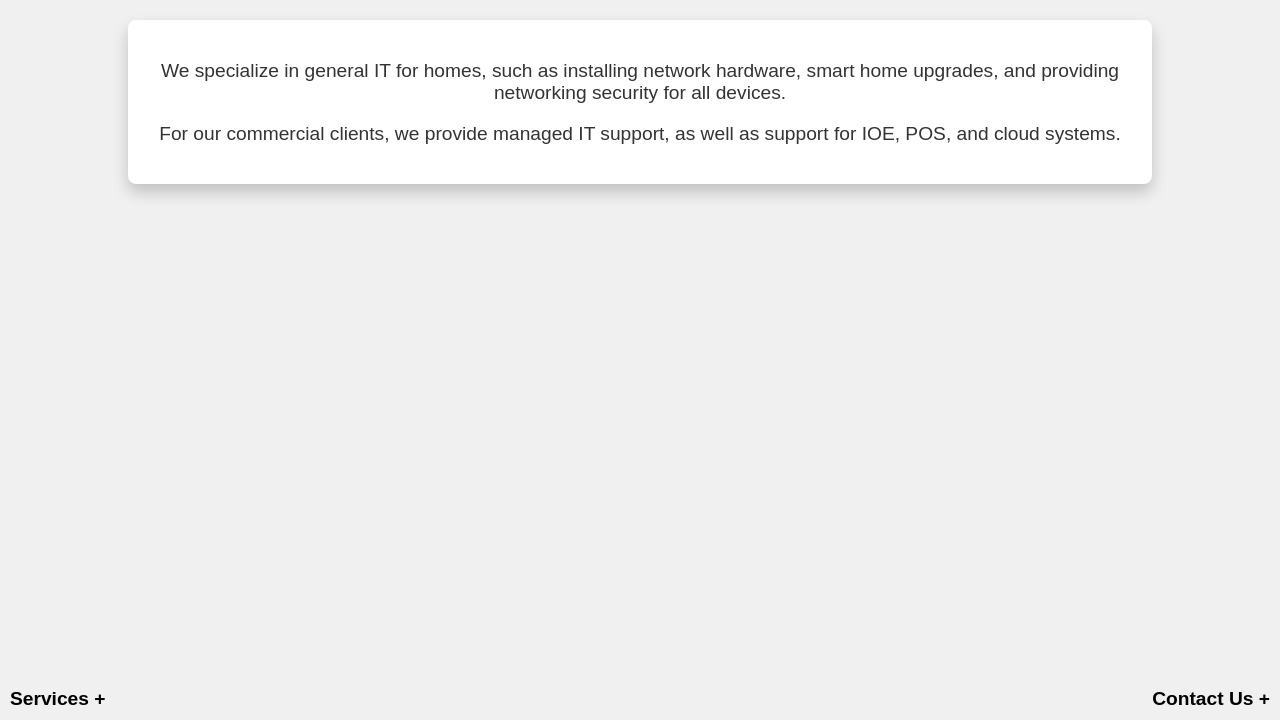
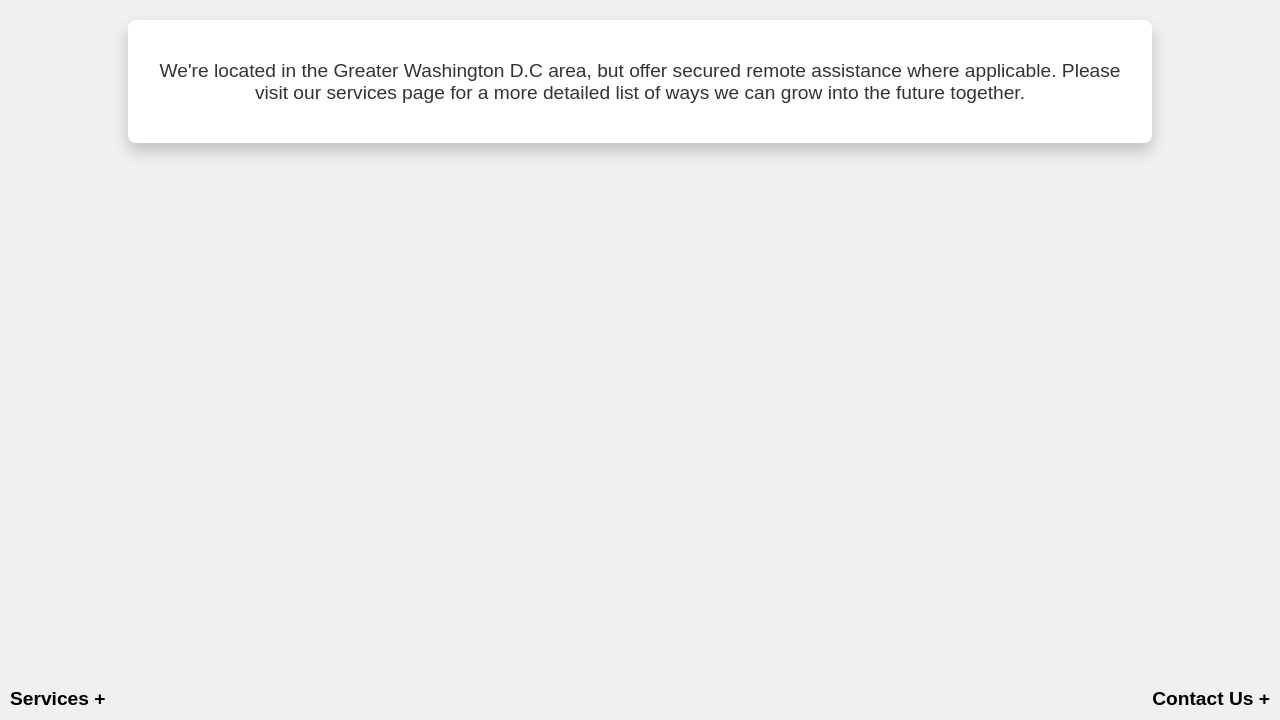
Before and after one commit to Nyleec/TechStop, a plain HTML site: page contact.html in a window 1280 px wide. Shown: the part 80-800 px from the top of the page. Drawn offline with Linux system fonts and the light colour scheme.

Commit message:
reverted about and contact

```diff
--- a/contact.html
+++ b/contact.html
@@ -45,11 +45,7 @@
                 <!-- Company Description -->
                 <div class="company-description">
                     <p>
-                        We specialize in general IT for homes, such as installing network hardware,
-                        smart home upgrades, and providing networking security for all devices.
-                    </p>
-                    <p>
-                        For our commercial clients, we provide managed IT support, as well as support for IOE, POS, and cloud systems.
+                        We're located in the Greater Washington D.C area, but offer secured remote assistance where applicable. Please visit our services page for a more detailed list of ways we can grow into the future together.
                     </p>
                 </div>
 
```
Also changed, not shown: about.html (+0 -3 lines).
